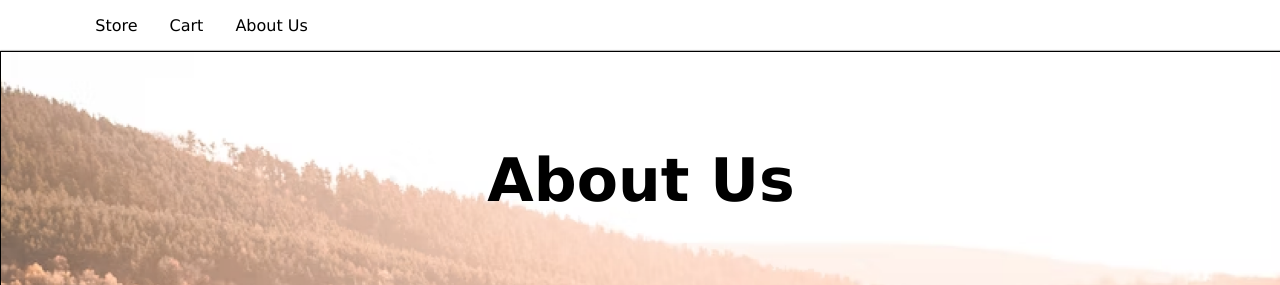
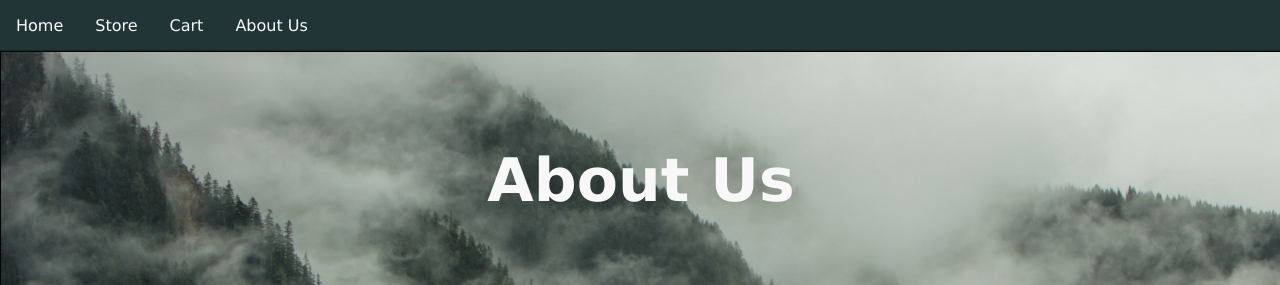
Before and after one commit to aclar119/Online-Store, a PHP site: page /AboutUs.html in a window 1280 px wide. Shown: the top 285 px of the page. Run offline with PHP 8.4, Linux system fonts and the light colour scheme.

Commit message:
Added new picture

```diff
--- a/AboutUs/AboutUs.css
+++ b/AboutUs/AboutUs.css
@@ -16,7 +16,7 @@ body {
 ul {
     margin: 0;
     padding: 0;
-    background-color: white;
+    background-color: #213536;
     list-style-type: none;
     overflow: hidden;
   }
@@ -29,7 +29,7 @@ ul {
   /* Link text */
   li a {
     padding: 16px;
-    color: black;
+    color: #F8F8F8;
     display: block;
     text-align: center;
     text-decoration: none;
@@ -50,10 +50,12 @@ ul {
     box-shadow: 0px 0px 1.5px 0px black;
     display: flex;
     align-items: center;
-    background-image: url(image\ 16.png);
+    background-image: url(landscape.jpg);
     background-repeat: no-repeat;
-    background-position: center;
-    background-size: 100% 100%;
+    background-position-y: -100px;
+    background-size:cover;
+
+
   }
 
   .about-us {
@@ -62,7 +64,7 @@ ul {
     height: auto;
     text-align: center;
     margin: auto;
-    color: black;
+    color: #F8F8F8;
   }
   .origins-section{
     display: flex;
```
Also changed, not shown: AboutUs/landscape.jpg (added), 2 other files.
